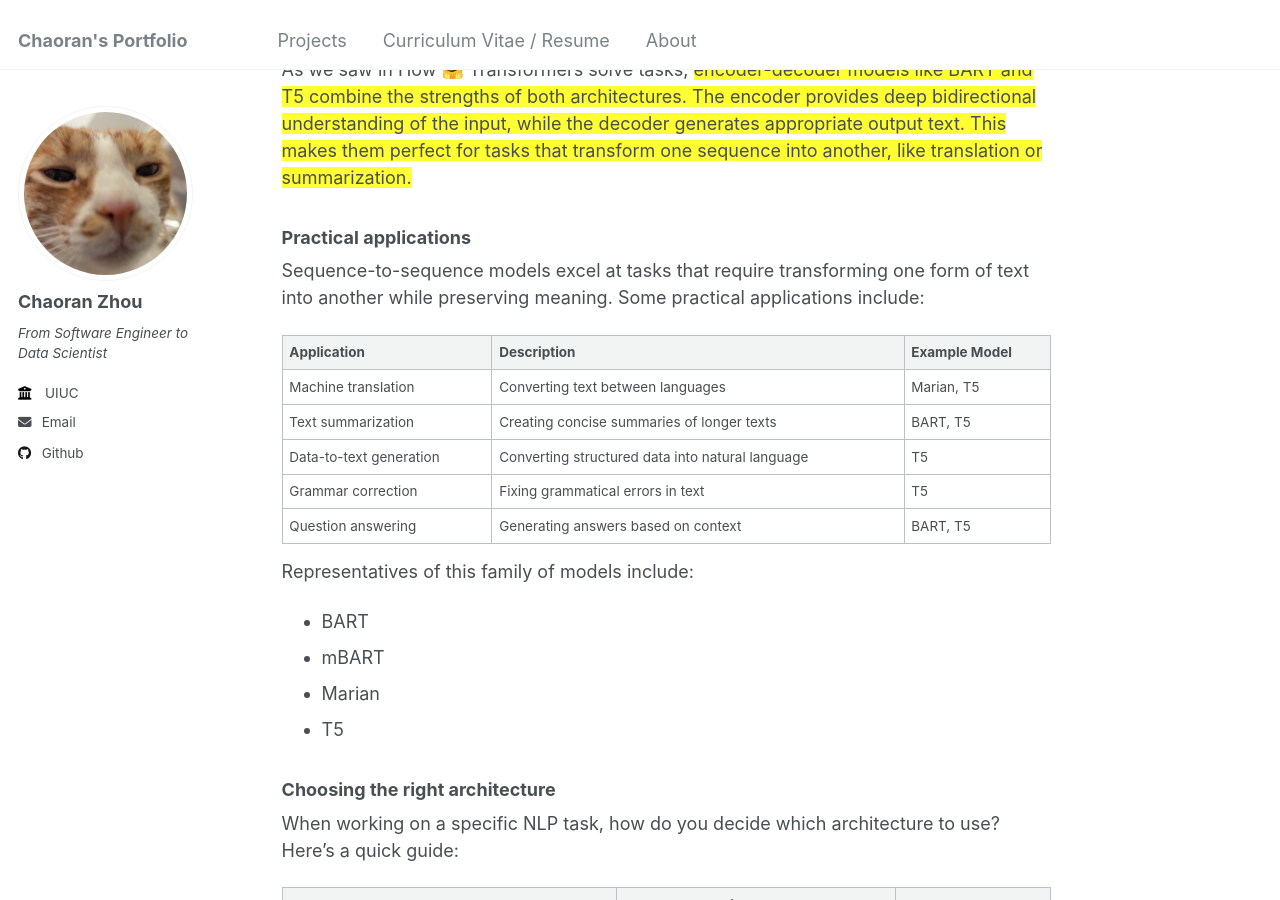
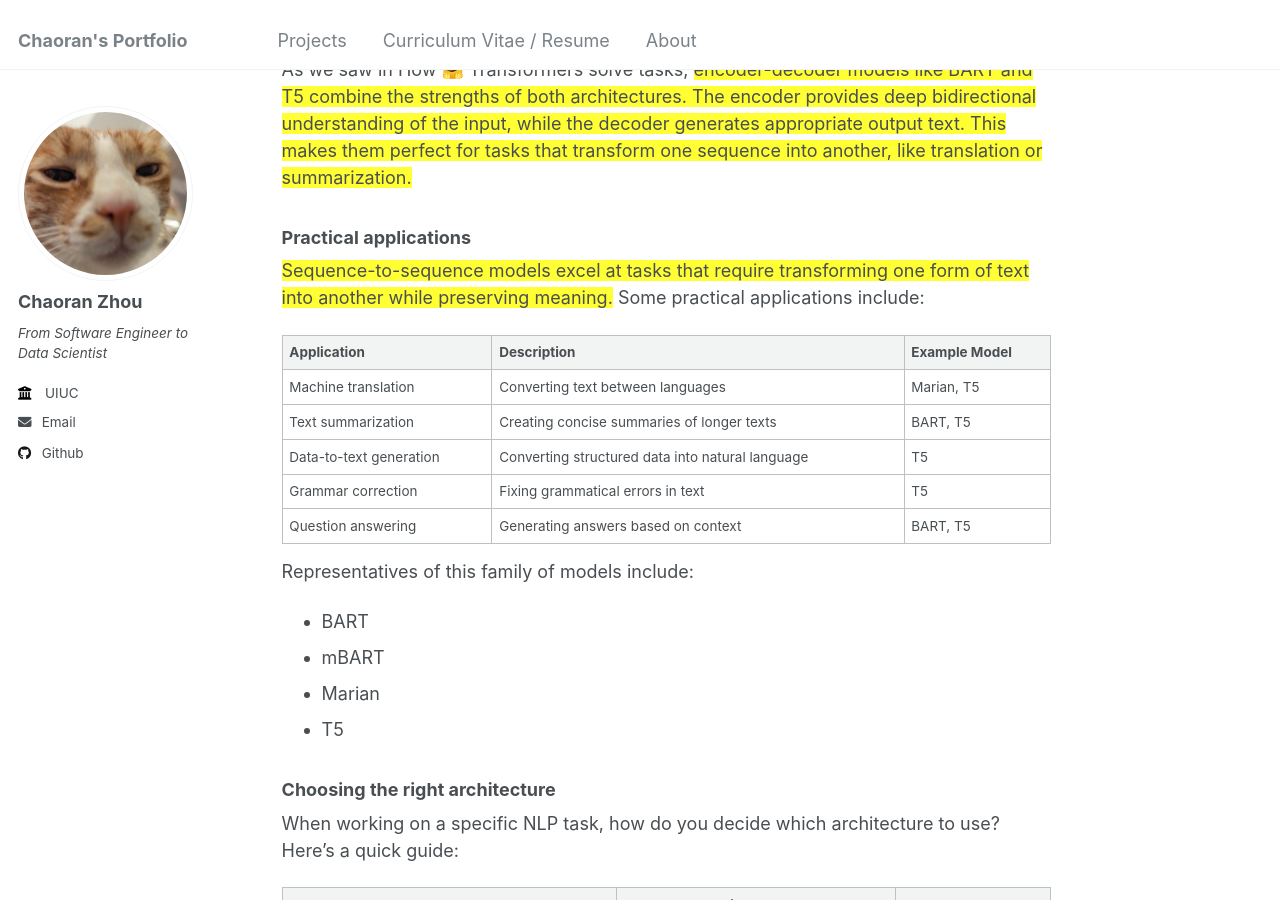
Before and after one commit to ranranrunforit/ranranrunforit.github.io, a Jekyll site: the page built from _projects/project-15.md, in a window 1280 px wide and 900 px high, scrolled down 30040 px. Built offline with Jekyll 4.4.1, drawn with Linux system fonts in a browser that asks for light colours.

Commit message:
Update project-15.md

```diff
--- a/_projects/project-15.md
+++ b/_projects/project-15.md
@@ -710,7 +710,7 @@
 
 ### Practical applications
 
-Sequence-to-sequence models excel at tasks that require transforming one form of text into another while preserving meaning. Some practical applications include:
+<span style="background-color: #FFFF33;">Sequence-to-sequence models excel at tasks that require transforming one form of text into another while preserving meaning.</span> Some practical applications include:
 
 | Application               | Description                                 | Example Model      |
 |---------------------------|---------------------------------------------|--------------------|
```
